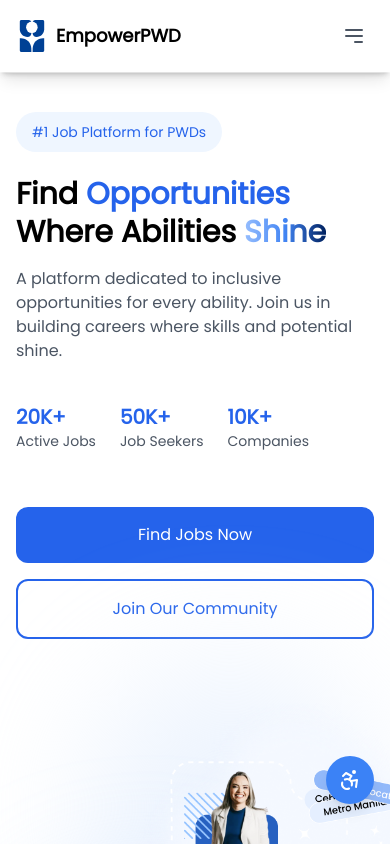
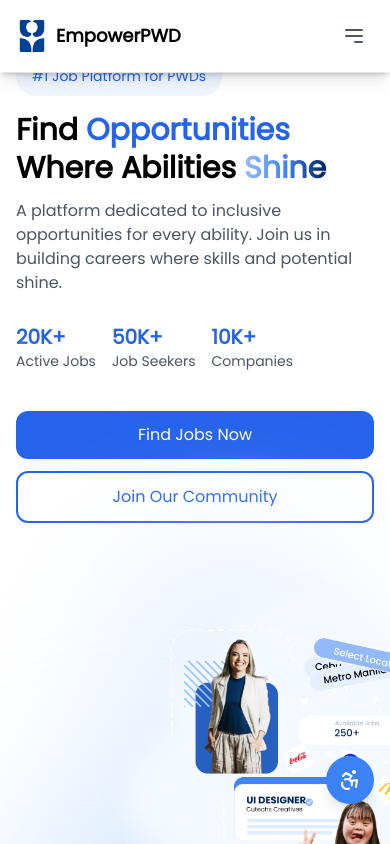
Before and after one commit to ynodev/EmpowerPWD_Final, a React (Create React App) app in the folder client/: page / in a window 390 px wide. Shown: the top 844 px of the page. Built offline with nearby package versions, Linux system fonts and the light colour scheme; no server answers.

Commit message:
updated new

```diff
--- a/client/src/components/Home/homePage.js
+++ b/client/src/components/Home/homePage.js
@@ -408,15 +408,15 @@ const handleNextClick = () => {
    return (
       <div className="min-h-screen bg-white font-poppins">
          <SharedNav />
-         <main className="pt-16 max-w-[1440px] mx-auto">
-            <section className="relative py-8 lg:py-12 overflow-hidden">
+         <main className="pt-8 max-w-[1440px] mx-auto">
+            <section className="relative py-6 lg:py-8 overflow-hidden">
                {/* Background decoration */}
                <div className="absolute top-0 right-0 w-1/2 h-full bg-blue-50/50 rounded-l-[100px] -z-10 hidden lg:block"></div>
 
                <div className="container mx-auto px-4 lg:px-6">
-                  <div className="flex flex-col lg:flex-row items-center justify-between gap-8 lg:gap-0">
+                  <div className="flex flex-col lg:flex-row items-center justify-between gap-6 lg:gap-0">
                      {/* Content Side */}
-                     <div className="w-full lg:w-1/2 space-y-6 lg:pr-12 mt-4 lg:mt-12">
+                     <div className="w-full lg:w-1/2 space-y-4 lg:pr-12">
                         {/* Badge */}
                         <div className="inline-block px-4 py-2 bg-blue-50 rounded-full">
                            <span className="text-blue-600 font-medium text-sm">
@@ -425,7 +425,7 @@ const handleNextClick = () => {
                         </div>
 
                         {/* Main Heading */}
-                        <div className="space-y-4">
+                        <div className="space-y-3">
                            <h1 className="text-3xl lg:text-6xl text-black font-extrabold leading-tight">
                               Find <span className="text-blue-600">Opportunities</span>
                               <br />
@@ -440,7 +440,7 @@ const handleNextClick = () => {
                         </div>
 
                         {/* Stats */}
-                        <div className="flex flex-wrap gap-6 lg:gap-8 py-4 lg:py-6">
+                        <div className="flex flex-wrap gap-4 lg:gap-6 py-3 lg:py-4">
                            <div>
                               <h4 className="text-xl lg:text-3xl font-bold text-blue-600">20K+</h4>
                               <p className="text-sm lg:text-base text-gray-600">Active Jobs</p>
@@ -456,16 +456,16 @@ const handleNextClick = () => {
                         </div>
 
                         {/* CTA Buttons */}
-                        <div className="flex flex-col sm:flex-row gap-4 pt-4">
+                        <div className="flex flex-col sm:flex-row gap-3 pt-3">
                           <Link
                             to="/login"
-                            className="px-8 py-4 bg-blue-600 text-white rounded-xl hover:bg-blue-700 transition-all transform hover:scale-105 text-center font-medium"
+                            className="px-6 py-3 bg-blue-600 text-white rounded-xl hover:bg-blue-700 transition-all transform hover:scale-105 text-center font-medium"
                           >
                             Find Jobs Now
                           </Link>
                           <Link
                             to="/user-type"
-                            className="px-8 py-4 border-2 border-blue-600 text-blue-600 rounded-xl hover:bg-blue-50 transition-all transform hover:scale-105 text-center font-medium"
+                            className="px-6 py-3 border-2 border-blue-600 text-blue-600 rounded-xl hover:bg-blue-50 transition-all transform hover:scale-105 text-center font-medium"
                           >
                             Join Our Community
                           </Link>
@@ -473,7 +473,7 @@ const handleNextClick = () => {
                      </div>
 
                      {/* Image Side */}
-                     <div className="lg:w-1/2 relative pl-20 mt-8 lg:mt-0">
+                     <div className="lg:w-1/2 relative pl-20 mt-6 lg:mt-0">
                         {/* Decorative elements */}
                         <div className="absolute -top-10 right-0 w-72 h-72 bg-blue-100/50 rounded-full blur-3xl"></div>
                         <div className="absolute -bottom-10 right-20 w-72 h-72 bg-blue-200/50 rounded-full blur-3xl"></div>
@@ -492,8 +492,8 @@ const handleNextClick = () => {
                   </div>
 
                   {/* Trusted Companies - Moved up */}
-                  <div className="mt-12 lg:mt-16 text-center px-4 lg:px-0">
-                     <p className="text-gray-600 mb-6">Trusted by leading companies</p>
+                  <div className="mt-8 lg:mt-12 text-center px-4 lg:px-0">
+                     <p className="text-gray-600 mb-4">Trusted by leading companies</p>
                      <div className="flex flex-wrap justify-center items-center gap-6 lg:gap-8 opacity-75">
                         <img src={google} alt="Google logo" className="h-8 lg:h-10 grayscale hover:grayscale-0 transition-all"/>
                         <img src={cocacola} alt="Coca Cola logo" className="h-8 lg:h-10 grayscale hover:grayscale-0 transition-all"/>
@@ -746,56 +746,56 @@ const handleNextClick = () => {
                   <div className="grid grid-cols-1 sm:grid-cols-2 lg:grid-cols-4 gap-6 bg-[#EEF0FC] p-4 lg:p-8 rounded-xl shadow-md">
                      {[
                         {
-                           icon: "����",
+                           icon: "",
                            title: "What is EmpowerPWD?",
                            description: "Here for the first time? Learn how EmpowerPWD can help you grow.",
                            answer: "EmpowerPWD is a dedicated platform connecting persons with disabilities to inclusive employment opportunities. We provide tools, resources, and support to help both job seekers and employers create successful partnerships.",
                            link: "#"
                         },
                         {
-                           icon: "💼",
+                           icon: "",
                            title: "The Platform",
                            description: "Tracking your applications and managing your profile.",
                            answer: "The platform allows job seekers to create profiles, search for jobs, apply for jobs, and manage their job applications efficiently. Employers can post job listings, review applications, and manage their company profiles.",
                            link: "#"
                         },
                         {
-                           icon: "🚀",
+                           icon: "",
                            title: "Getting Started",
                            description: "Everything you need to know to get started with EmpowerPWD.",
                            answer: "To get started with EmpowerPWD, you need to register as a job seeker or an employer. Once registered, you can create a profile, search for jobs, apply for jobs, and manage your job applications efficiently. Employers can post job listings, review applications, and manage their company profiles.",
                            link: "#"
                         },
                         {
-                           icon: "🎮",
+                           icon: "",
                            title: "Job Search",
                            description: "Learn how to search and apply for jobs effectively.",
                            answer: "To search for jobs effectively, you can use the search bar to search for job titles, keywords, or locations. You can also filter jobs based on category, location, and company. Once you find a job that interests you, you can apply for it by clicking the 'Apply Now' button.",
                            link: "#"
                         },
                         {
-                           icon: "💬",
+                           icon: "",
                            title: "Messaging",
                            description: "Connect and communicate with potential employers.",
                            answer: "You can connect and communicate with potential employers by sending messages through the platform. Employers can send messages to job seekers, and job seekers can send messages to employers.",
                            link: "#"
                         },
                         {
-                           icon: "📥",
+                           icon: "",
                            title: "Applications",
                            description: "Track and manage your job applications efficiently.",
                            answer: "You can track and manage your job applications efficiently by using the platform's features. You can view your job applications, update your application status, and receive notifications about your job applications.",
                            link: "#"
                         },
                         {
-                           icon: "🤖",
+                           icon: "",
                            title: "Resources",
                            description: "Access training materials and helpful resources.",
                            answer: "You can access training materials and helpful resources by using the platform's features. You can view training materials, read articles, and access other resources related to job searching and employment.",
                            link: "#"
                         },
                         {
-                           icon: "🤖",
+                           icon: "",
                            title: "Support",
                            description: "Get help and support whenever you need it.",
                            answer: "You can get help and support whenever you need it by using the platform's features. You can contact our support team through the 'Get in Touch' section on the homepage. You can also receive support from other users through the platform's features.",
```
Also changed, not shown: client/src/components/Employer/JobSeekerProfile.js (+43 -12 lines).
